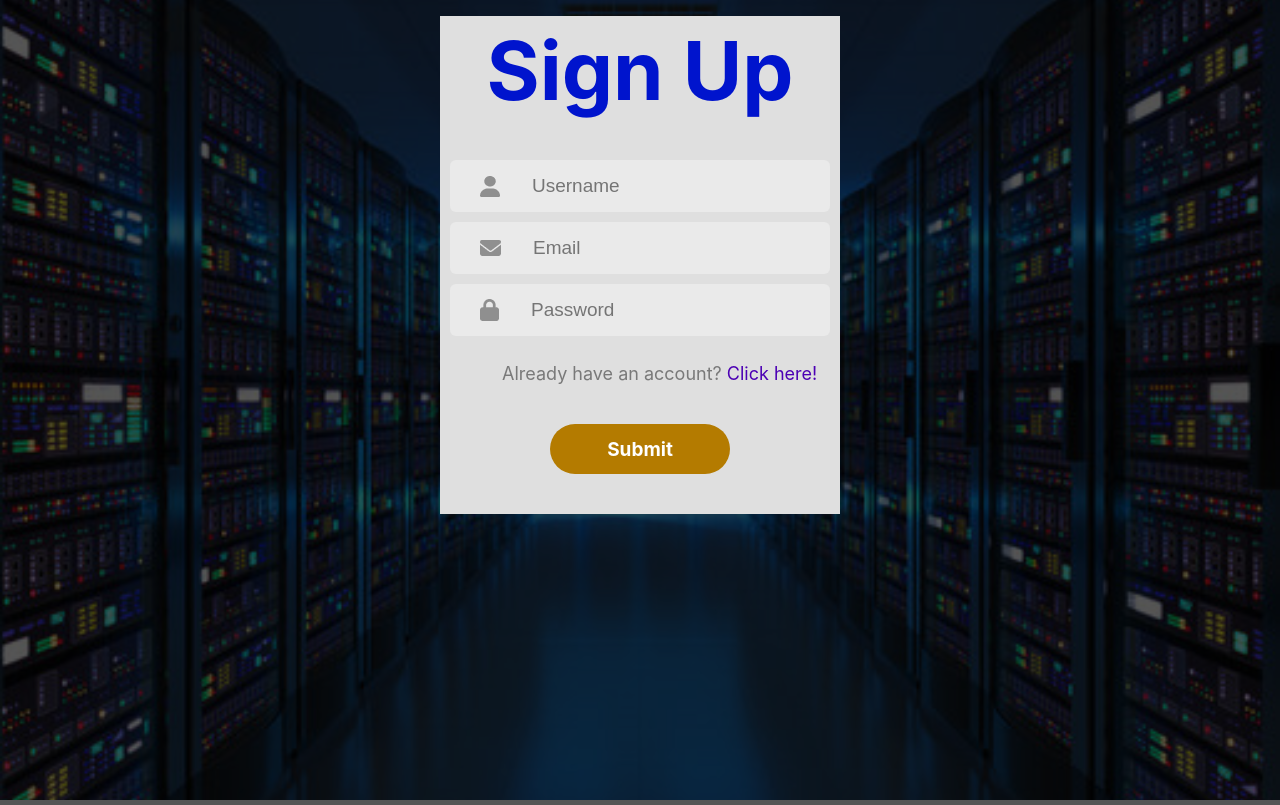
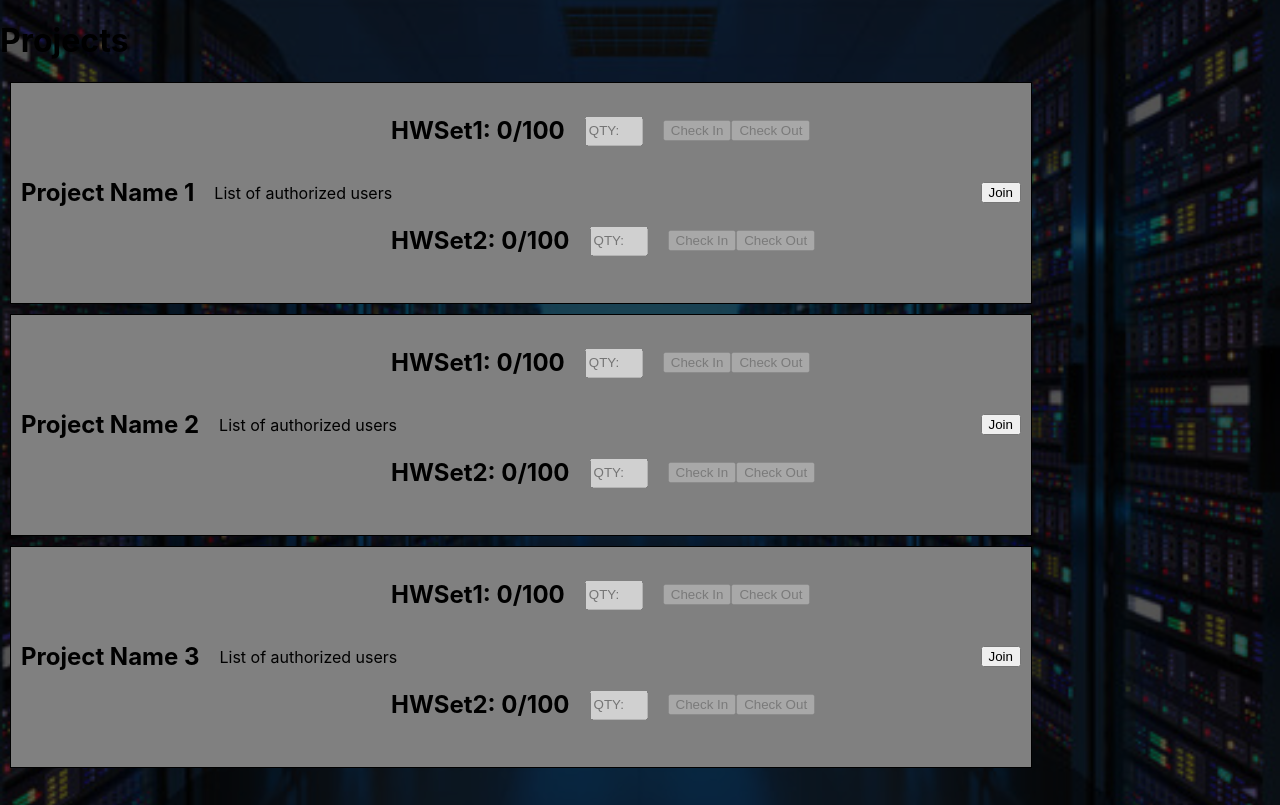
Before and after one commit to FelipeGJofre/N_Factorial_HAAS, a React (Create React App) app: page /app in a window 1280 px wide. Built offline with nearby package versions, Linux system fonts and the light colour scheme.

Commit message:
Added ability for multiple pages and created basic project page

```diff
--- a/package.json
+++ b/package.json
@@ -2,14 +2,15 @@
   "name": "nfactorialapp",
   "version": "0.1.0",
   "private": true,
-  "proxy" : "http://localhost:5000/",
+  "proxy": "http://localhost:5000/",
   "dependencies": {
     "@testing-library/jest-dom": "^5.17.0",
     "@testing-library/react": "^13.4.0",
     "@testing-library/user-event": "^13.5.0",
     "react": "^18.2.0",
     "react-dom": "^18.2.0",
-    "react-scripts": "5.0.1",
+    "react-router-dom": "^6.22.3",
+    "react-scripts": "^5.0.1",
     "web-vitals": "^2.1.4"
   },
   "scripts": {
--- /dev/null
+++ b/src/App.js
@@ -0,0 +1,18 @@
+import React from 'react';
+import { BrowserRouter as Router, Route, Routes, Navigate } from 'react-router-dom';
+import LoginSignUp from './LoginSignUp';
+import MainApp from './MainApp';
+
+function App() {
+  return (
+    <Router>
+      <Routes>
+        <Route path="/" element={<Navigate to="/login" />} />
+        <Route path="/login" element={<LoginSignUp />} />
+        <Route path="/app" element={<MainApp />} />
+      </Routes>
+    </Router>
+  );
+}
+
+export default App;
--- /dev/null
+++ b/src/Box3.js
@@ -0,0 +1,115 @@
+// child of projects, gets passed what number project
+import React from 'react';
+import JoinButton from './JoinButton'; // Import JoinButton component
+
+
+class Box3 extends React.Component {
+  constructor(props) {
+    super(props);
+    this.state = {
+      HWSet1: 0,
+      HWSet2: 0,
+      input1: '',
+      input2: '',
+    };
+  }
+
+  handleInputChange = (event) => {
+    this.setState({
+      [event.target.name]: event.target.value
+    });
+  }
+
+  handleButtonClick1 = () => {
+    this.setState(prevState => ({
+      HWSet1: prevState.HWSet1 + parseInt(this.state.input1)
+    }));
+  }
+
+  handleCheckout1 = () => {
+    this.setState(prevState => ({
+      HWSet1: prevState.HWSet1 - parseInt(this.state.input1)
+    }));
+  }
+
+  handleButtonClick2 = () => {
+    this.setState(prevState => ({
+      HWSet2: prevState.HWSet2 + parseInt(this.state.input2)
+    }));
+  }
+
+  handleCheckout2 = () => {
+    this.setState(prevState => ({
+      HWSet2: prevState.HWSet2 - parseInt(this.state.input2)
+    }));
+  }
+
+  handleJoinClick = () => {
+    if (this.props.isJoined) {
+      this.props.onJoinClick(null);
+    } else {
+      this.props.onJoinClick(this.props.letter);
+    }
+  }
+
+  render() {
+    const backgroundColor = this.props.isJoined ? 'green' : 'gray';
+    const joinButtonText = this.props.isJoined ? 'Leave' : 'Join';
+    const isDisabled = !this.props.isJoined;
+
+    return (
+        <div style={{
+          display: 'flex',
+          justifyContent: 'space-between',
+          alignItems: 'center',
+          border: '1px solid black',
+          width: '1000px',
+          height: '200px',
+          padding: '10px',
+          margin: '10px',
+          backgroundColor: backgroundColor,
+          position: 'relative'
+        }}>
+        <div style={{
+          display: 'flex',
+          justifyContent: 'flex-start',
+          alignItems: 'center',
+          width: '100%',
+        }}>
+          <strong style={{ fontSize: '24px', marginRight: '20px' }}>Project Name {this.props.letter}</strong>
+          <span>List of authorized users</span>
+        </div>
+        <div style={{
+          position: 'absolute',
+          top: '15%',
+          left: '380px',
+          display: 'flex',
+          alignItems: 'center',
+        }}>
+          <strong style={{ fontSize: '24px', marginRight: '20px' }}>HWSet1: {this.state.HWSet1}/100</strong>
+          <input type="text" name="input1" value={this.state.input1} onChange={this.handleInputChange} placeholder="QTY:" style={{ width: '50px', height: '24px', marginRight: '20px' }} disabled={isDisabled} />
+          <button onClick={this.handleButtonClick1} disabled={isDisabled}>Check In</button>
+          <button onClick={this.handleCheckout1} disabled={isDisabled}>Check Out</button>
+        </div>
+        <div style={{
+            position: 'absolute',
+            top: '65%',
+            left: '380px',
+            display: 'flex',
+            alignItems: 'center',
+        }}>
+            <strong style={{ fontSize: '24px', marginRight: '20px' }}>HWSet2: {this.state.HWSet2}/100</strong>
+            <input style={{ marginRight: '20px', width: '50px', height: '24px' }} type="text" name="input2" value={this.state.input2} onChange={this.handleInputChange} placeholder="QTY:" disabled={isDisabled} />
+            <button onClick={this.handleButtonClick2} disabled={isDisabled}>Check In</button>
+            <button onClick={this.handleCheckout2} disabled={isDisabled}>Check Out</button>
+        </div>
+        <JoinButton
+          isJoined={this.props.isJoined}
+          handleJoinClick={this.handleJoinClick}
+        />
+      </div>
+    );
+  }
+}
+
+export default Box3;
--- /dev/null
+++ b/src/JoinButton.js
@@ -0,0 +1,14 @@
+// child of Box3, gets passed
+import React from 'react';
+
+class JoinButton extends React.Component {
+  render() {
+    const joinButtonText = this.props.isJoined ? 'Leave' : 'Join';
+
+    return (
+      <button onClick={this.props.handleJoinClick}>{joinButtonText}</button>
+    );
+  }
+}
+
+export default JoinButton;
--- a/src/LoginSignUp.js
+++ b/src/LoginSignUp.js
@@ -1,10 +1,12 @@
 import React, { useState, useEffect } from 'react'
+import { useNavigate } from 'react-router-dom';
 import './LoginSignUp.css'
 import user_icon from './Assets/person.png'
 import email_icon from './Assets/email.png'
 import password_icon from './Assets/password.png'
 
 const LoginSignUp = () => {
+    const navigate = useNavigate();
     const [action, setAction] = useState("Sign Up")
     const [user_info, userData] = useState({
         user: "",
@@ -30,6 +32,8 @@ const LoginSignUp = () => {
         .then(data => {
             // Handle response data from Flask if needed
             console.log(data);
+            // Go to the main app page
+            navigate('/app');
         })
         .catch(error => {
             // Handle error
@@ -60,6 +64,8 @@ const LoginSignUp = () => {
         .then(data => {
             // Handle response data from Flask if needed
             console.log(data);
+            // Go to the main app page
+            navigate('/app');
         })
         .catch(error => {
             // Handle error
--- /dev/null
+++ b/src/MainApp.css
@@ -0,0 +1,38 @@
+.App {
+  text-align: center;
+}
+
+.App-logo {
+  height: 40vmin;
+  pointer-events: none;
+}
+
+@media (prefers-reduced-motion: no-preference) {
+  .App-logo {
+    animation: App-logo-spin infinite 20s linear;
+  }
+}
+
+.App-header {
+  background-color: #282c34;
+  min-height: 100vh;
+  display: flex;
+  flex-direction: column;
+  align-items: center;
+  justify-content: center;
+  font-size: calc(10px + 2vmin);
+  color: white;
+}
+
+.App-link {
+  color: #61dafb;
+}
+
+@keyframes App-logo-spin {
+  from {
+    transform: rotate(0deg);
+  }
+  to {
+    transform: rotate(360deg);
+  }
+}
--- /dev/null
+++ b/src/MainApp.js
@@ -0,0 +1,16 @@
+import React from 'react';
+import Projects from './Projects';
+
+
+class App extends React.Component {
+  render() {
+    return (
+      <div className="App">
+        <h1>Projects</h1>
+        <Projects />
+      </div>
+    );
+  }
+}
+
+export default App;
--- /dev/null
+++ b/src/Projects.js
@@ -0,0 +1,28 @@
+
+import Box3 from './Box3';
+import React from 'react';
+
+class Projects extends React.Component {
+    constructor(props) {
+      super(props);
+      this.state = {
+        joinedBox: null
+      };
+    }
+
+    handleJoinClick = (boxLetter) => {
+      this.setState({ joinedBox: boxLetter });
+    }
+
+    render() {
+      return (
+        <div>
+          <Box3 letter="1" onJoinClick={this.handleJoinClick} isJoined={this.state.joinedBox === "1"} />
+          <Box3 letter="2" onJoinClick={this.handleJoinClick} isJoined={this.state.joinedBox === "2"} />
+          <Box3 letter="3" onJoinClick={this.handleJoinClick} isJoined={this.state.joinedBox === "3"} />
+        </div>
+      );
+    }
+  }
+
+  export default Projects;
--- a/src/index.js
+++ b/src/index.js
@@ -1,7 +1,7 @@
 import React from 'react';
 import ReactDOM from 'react-dom/client';
 import './index.css';
-import App from './LoginSignUp';
+import App from './App';
 import reportWebVitals from './reportWebVitals';
 import CreateProject from './buttons'
 import Form from './forms'
```
Also changed, not shown: src/Test.js (added, +11 -0 lines), database.txt (added), 2 other files (tests, documents, lock files or other folders).
